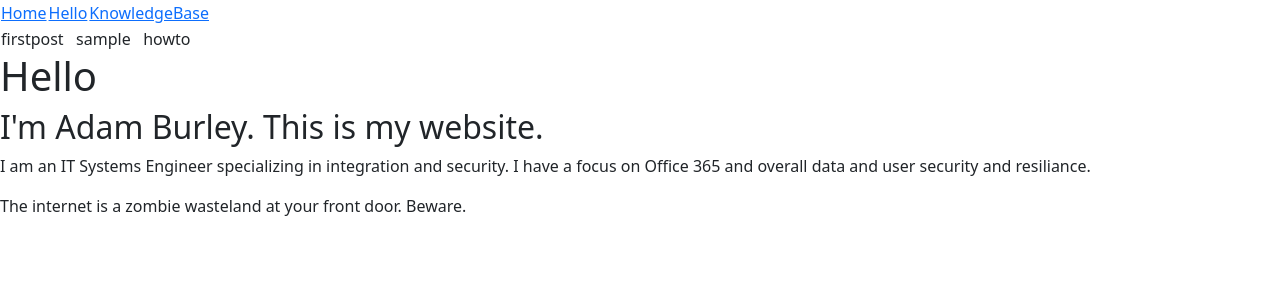
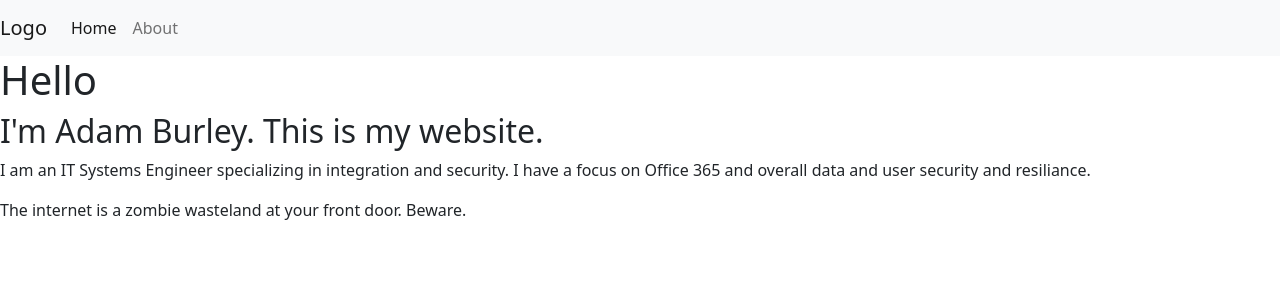
Before and after one commit to adamburley/adamburley.github.io, a Jekyll site: the page built from index.html, in a window 1280 px wide. Shown: the top 300 px of the page. Built offline with Jekyll 4.4.1, drawn with Linux system fonts in a browser that asks for light colours.

Commit message:
Update header.html

```diff
--- a/_includes/header.html
+++ b/_includes/header.html
@@ -1,20 +1,12 @@
-<table>
-  <tr>
-    <td>
-      <a href="/">Home</a>
-    </td>
-    <td>
-      <a href="/helloworld/">Hello</a>
-    </td>
-    <td>
-      <a href="/kb/">KnowledgeBase</a>
-    </td>
-  </tr>
-  <tr>
-    <td colspan=3>
-      {% for tag in site.tags %}
-      {{ tag[0] }} &nbsp;
-      {% endfor %}
-    </td>
-  </tr>
-</table>
+<nav class="navbar navbar-expand-lg navbar-light bg-light">
+  <a class="navbar-brand" href="#">Logo</a>
+  <button class="navbar-toggler" type="button" data-toggle="collapse" data-target="#navbarNavAltMarkup" aria-controls="navbarNavAltMarkup" aria-expanded="false" aria-label="Toggle navigation">
+    <span class="navbar-toggler-icon"></span>
+  </button>
+  <div class="collapse navbar-collapse" id="navbarNavAltMarkup">
+    <div class="navbar-nav">
+      <a class="nav-item nav-link active" href="/">Home</a>
+      <a class="nav-item nav-link" href="/about.html">About</a>
+    </div>
+  </div>
+</nav>
```
